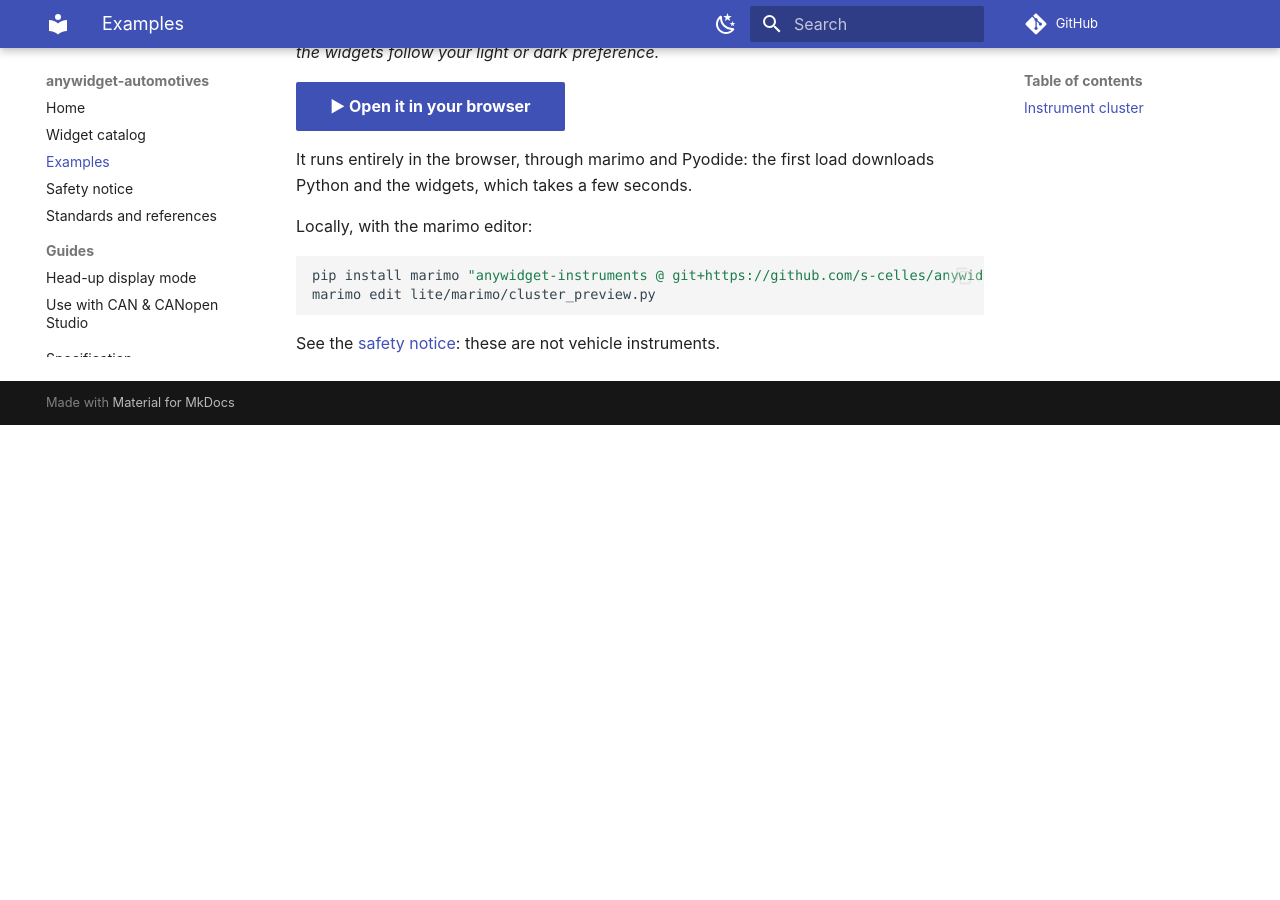
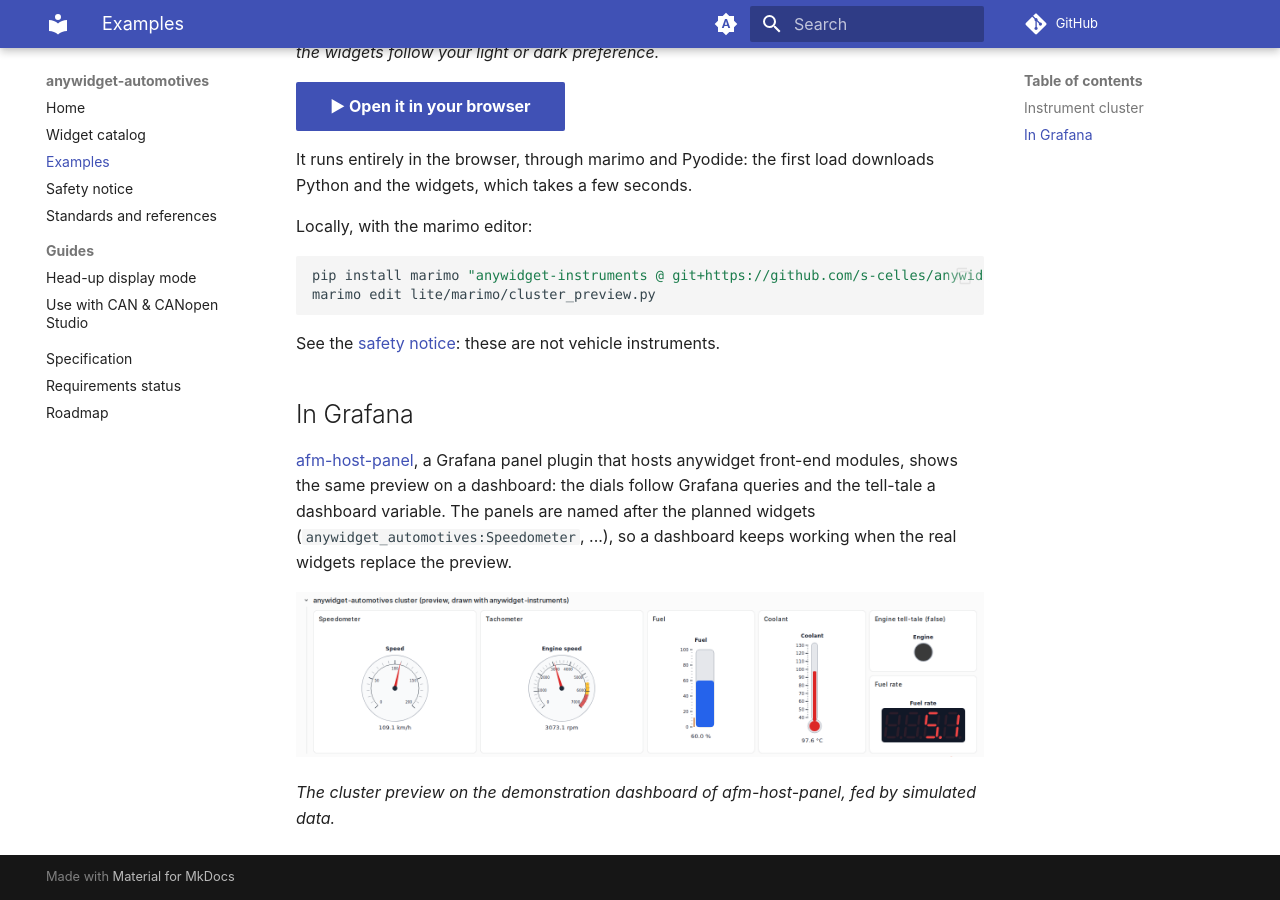
Before and after one commit to AnywidgetInstruments/anywidget-instruments-automotive, an MkDocs documentation site: the page built from docs/examples.md, in a window 1280 px wide and 900 px high, scrolled down 1018 px. Built offline with MkDocs 1.6.1 and Material for MkDocs 9.7.7, drawn with Linux system fonts in a browser that asks for light colours; comment, search, counter and statistics services are not loaded; before the commit the page ends 1443 px from its top, so only the background shows below that.

Commit message:
docs: follow the system theme, show the Grafana preview, link the related projects
- The documentation site starts in the system theme; the toggle cycles
  light, dark and system (was light and dark only).
- Examples: the cluster preview as afm-host-panel shows it in Grafana,
  light and dark.
- README: the cluster preview, light or dark after the GitHub theme.
- Related projects section, the same in anywidget-instruments and
  afm-host-panel, with links to their documentation.

Claude-Session: https://claude.ai/code/session_01V2xWk4WHP94enZ7Uv754BA

````diff
--- a/docs/examples.md
+++ b/docs/examples.md
@@ -32,3 +32,17 @@ marimo edit lite/marimo/cluster_preview.py
 ```
 
 See the [safety notice](safety.md): these are not vehicle instruments.
+
+## In Grafana
+
+[afm-host-panel](https://s-celles.github.io/afm-host-panel/automotives/), a Grafana panel
+plugin that hosts anywidget front-end modules, shows the same preview on a dashboard: the
+dials follow Grafana queries and the tell-tale a dashboard variable. The panels are named
+after the planned widgets (`anywidget_automotives:Speedometer`, ...), so a dashboard keeps
+working when the real widgets replace the preview.
+
+![Instrument cluster preview in Grafana, light theme](img/grafana-cluster-light.png#only-light)
+![Instrument cluster preview in Grafana, dark theme](img/grafana-cluster-dark.png#only-dark)
+
+*The cluster preview on the demonstration dashboard of afm-host-panel, fed by simulated
+data.*
--- a/mkdocs.yml
+++ b/mkdocs.yml
@@ -1,5 +1,6 @@
 site_name: anywidget-automotives
 site_description: Automotive instruments for computational notebooks
+site_url: https://s-celles.github.io/anywidget-automotives/
 repo_url: https://github.com/s-celles/anywidget-automotives
 edit_uri: ""
 # Buildable offline — no Google Fonts, no CDN assets, as anywidget-instruments.
@@ -9,11 +10,16 @@ theme:
   features:
     - navigation.sections
     - content.code.copy
+  # System preference by default; the toggle cycles light, dark, system.
   palette:
-    - scheme: default
-      toggle: { icon: material/weather-night, name: Dark mode }
-    - scheme: slate
-      toggle: { icon: material/weather-sunny, name: Light mode }
+    - media: "(prefers-color-scheme)"
+      toggle: { icon: material/brightness-auto, name: Switch to light mode }
+    - media: "(prefers-color-scheme: light)"
+      scheme: default
+      toggle: { icon: material/weather-sunny, name: Switch to dark mode }
+    - media: "(prefers-color-scheme: dark)"
+      scheme: slate
+      toggle: { icon: material/weather-night, name: Switch to system preference }
 nav:
   - Home: index.md
   - Widget catalog: widgets.md
````
Also changed, not shown: README.md (+16 -0 lines), docs/index.md (+8 -0 lines), docs/img/grafana-cluster-dark.png (added), docs/img/grafana-cluster-light.png (added).
